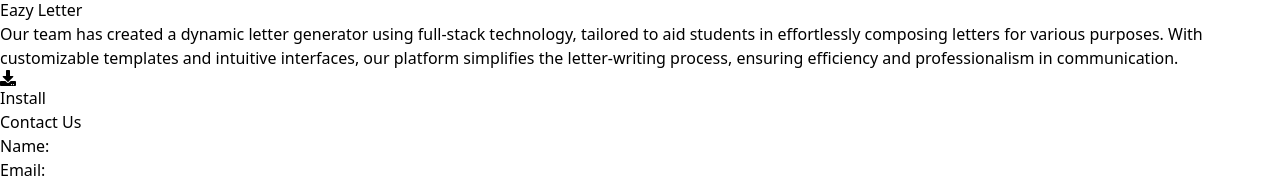
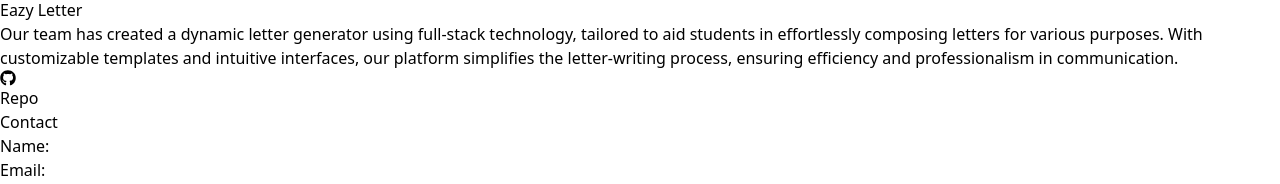
Before and after one commit to Tarunsaisrinivas/React-Portfolio, a React (Vite) app: page / in a window 1280 px wide. Shown: the part 4714-4898 px from the top of the page. Built offline with nearby package versions, Linux system fonts and the light colour scheme.

Commit message:
first commit

```diff
--- a/src/pages/Contact.jsx
+++ b/src/pages/Contact.jsx
@@ -29,7 +29,7 @@
     return (
         <div id='contact' className="flex items-center justify-center min-h-screen bg-gray-800">
             <div className="w-5/6 p-8 mx-auto bg-gray-700 rounded-lg shadow-lg" data-aos="fade-down">
-                <h1 className="mb-4 text-3xl font-semibold text-center text-white">Contact Us</h1>
+                <h1 className="mb-4 text-3xl font-semibold text-center text-white">Contact</h1>
                 <form onSubmit={handleSubmit} autoComplete='off' className="space-y-4" >
                     <div>
                         <label htmlFor="name" className="block text-sm font-medium text-white">Name:</label>
--- a/src/pages/Details.jsx
+++ b/src/pages/Details.jsx
@@ -6,7 +6,7 @@
 
     useEffect(() => {
         fetchMessages();
-    }, []); // Fetch messages when component mounts
+    }, []);
 
     const fetchMessages = async () => {
         try {
--- a/src/pages/Projects.jsx
+++ b/src/pages/Projects.jsx
@@ -1,6 +1,6 @@
 import React, { useEffect } from "react";
 import { CiShare1 } from "react-icons/ci";
-import { FaDownload } from "react-icons/fa";
+import { FaDownload,FaGithub } from "react-icons/fa";
 import AOS from "aos";
 import "aos/dist/aos.css";
 
@@ -142,13 +142,13 @@
             </p>
             <div className="flex justify-between">
               <a
-                href="https://expo.dev//accounts/tarun_sai_srinivas/projects/recipes/builds/364c7b9c-e792-44fe-baff-5534a4d341f8"
+                href="https://github.com/Tarunsaisrinivas/EazyLetter.git"
                 target="_blank"
                 rel="noopener noreferrer"
               >
                 <button className="flex items-center gap-2 px-4 py-2 text-white transition duration-300 bg-gray-500 rounded-lg hover:bg-blue-400">
-                  <FaDownload />
-                  Install
+                <FaGithub />
+                Repo
                 </button>
               </a>
             </div>
```
